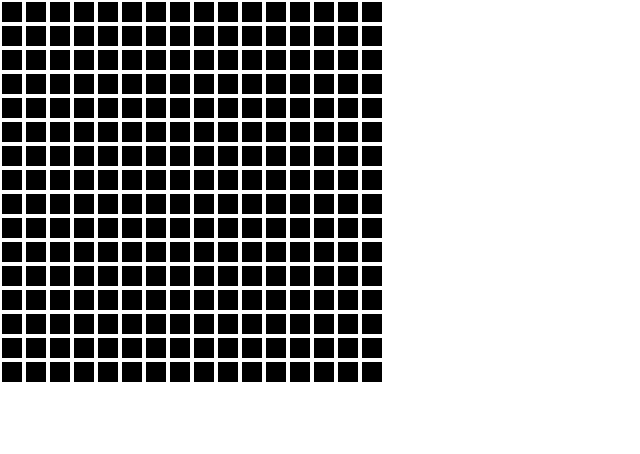
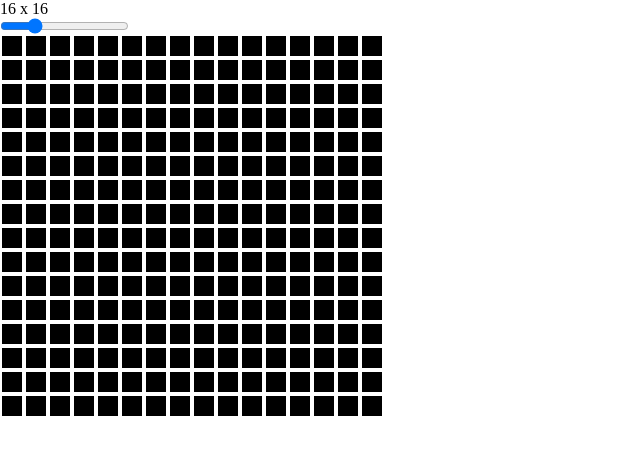
Before and after one commit to alex-dishen/etch-a-sketch, a plain HTML site: page index.html in a window 1280 px wide. Shown: the whole page, without its empty margins (0-640 px from the left). Drawn offline with Linux system fonts and the light colour scheme.

Commit message:
Create slider for size value

```diff
--- a/index.html
+++ b/index.html
@@ -8,8 +8,8 @@
     <title>Etch-A-Sketch</title>
 </head>
 <body>
-    <div class="board">
-
-    </div>
+    <div class="size-value">16 x 16</div>
+    <input class="size-slider" type="range" value="16" min="1" max="64">
+    <div class="board"></div>
 </body>
 </html>
--- a/script.js
+++ b/script.js
@@ -1,4 +1,6 @@
 const board = document.querySelector('.board');
+const sizeValue = document.querySelector('.size-value');
+const sizeSlider = document.querySelector('.size-slider');
 
 
 function createSquares() {
@@ -6,10 +8,14 @@ function createSquares() {
         const square = document.createElement('div');
         square.classList.add('square');
         board.appendChild(square);
-        square.addEventListener('mouseover', () => {
+        square.addEventListener('mousedown', () => {
             square.style.backgroundColor = 'blue'
         })
     }
 }
 
+sizeSlider.addEventListener('input', () => {
+    sizeValue.textContent = `${sizeSlider.value} x ${sizeSlider.value}`
+})
+
 createSquares()
```
